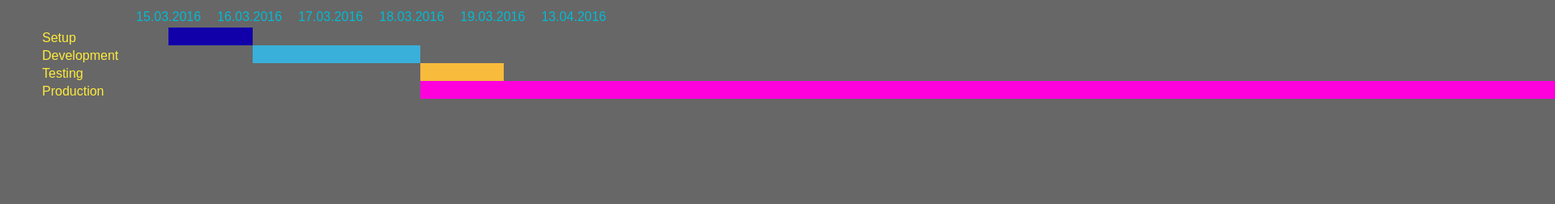
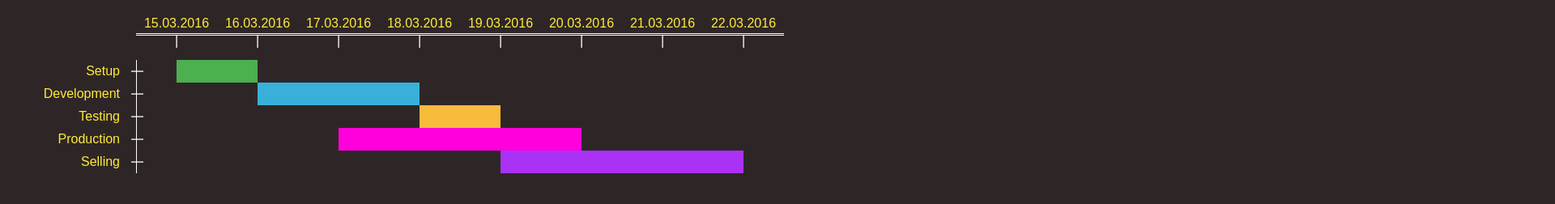
Before and after one commit to voskrekasenko/web-challenge, a website: page index.html in a window 1280 px wide. Shown: the top 252 px of the page at 81% size, 1920 px wide, since content can reach past the window. Drawn offline with Linux system fonts and the light colour scheme.

Commit message:
styling diagram

```diff
--- a/data.json
+++ b/data.json
@@ -1,11 +1,11 @@
 {
-	"scale": ["15.03.2016", "16.03.2016", "17.03.2016", "18.03.2016", "19.03.2016", "13.04.2016"],
+	"scale": ["15.03.2016", "16.03.2016", "17.03.2016", "18.03.2016", "19.03.2016", "20.03.2016", "21.03.2016", "22.03.2016"],
 	"items": [
 		{
 			"title": "Setup",
 			"start": "15.03.2016",
 			"end": "16.03.2016",
-			"color": "#1100AA"
+			"color": "#4caf50"
 		},
 		{
 			"title": "Development",
@@ -21,9 +21,15 @@
 		},
 		{
 			"title": "Production",
-			"start": "18.03.2016",
-			"end": "13.04.2016",
+			"start": "17.03.2016",
+			"end": "20.03.2016",
 			"color": "#FF00DD"
+		},
+		{
+			"title": "Selling",
+			"start": "19.03.2016",
+			"end": "22.03.2016",
+			"color": "#aa32f5"
 		}
 	]
 }
--- a/index.js
+++ b/index.js
@@ -42,10 +42,13 @@
     },
     createTableResults: function(data, classResults, mainElement){
       var fragment = document.createDocumentFragment();
+      var scaleFieldWidth = document.getElementsByClassName('field_scale')[0].offsetWidth;
+      console.log(scaleFieldWidth);
       var div = document.createElement('div');
       var ul = document.createElement('ul');
       div.classList.add(classResults);
       ul.classList.add('results_list');
+      ul.style.width = scaleFieldWidth * data.scale.length + 'px';
       var dates = {
         min: 0,
         max: 0,
@@ -60,8 +63,8 @@
       dates.long = (dates.max - dates.min);
       for(var i = 0; i < data.items.length; i++){
         var li = document.createElement('li');
-        li.style.width = this.getWidthField(data.items[i], dates.long) * 5 + '%';
-        li.style.marginLeft = this.getOffsetField(data.items[i], dates.min, dates.long) * 5 + '%';
+        li.style.width = this.getWidthField(data.items[i], dates.long) * scaleFieldWidth + 'px';
+        li.style.marginLeft = this.getOffsetField(data.items[i], dates.min, dates.long) * scaleFieldWidth + 'px';
         li.style.backgroundColor = data.items[i].color;
         fragment.appendChild(li);
       }
@@ -70,10 +73,10 @@
       mainElement.appendChild(div);
     },
     getWidthField: function(item, long){
-      return (this.dateUtcDays(item.end) - this.dateUtcDays(item.start))*100/long;
+      return this.dateUtcDays(item.end) - this.dateUtcDays(item.start);
     },
     getOffsetField: function(item, min, long){
-      return (this.dateUtcDays(item.start) - min)*100/long;
+      return this.dateUtcDays(item.start) - min;
     },
     dateUtcDays: function(str){
       var num = str.split('.');
@@ -82,6 +85,5 @@
   };
 
   var createDiagram = new Diagram('data.json', 'main');
-  console.log(createDiagram);
 
 }());
--- a/main.css
+++ b/main.css
@@ -1,37 +1,72 @@
 body {
-  background-color: rgba(65, 65, 65, 0.8);
+  background-color: #2e2626;
   font-family: Arial, Helvetica, sans-serif;
 }
 .list_scale {
-  padding-left: 150px;
-  margin: 0;
+  display: block;
+  padding: 0;
+  margin: 20px 0 30px 160px;
 }
 .field_scale {
   display: inline-block;
-  margin: 4px 10px;
-  color: #00bcd4;
+  position: relative;
+  color: #ffeb3b;
+  text-align: center;
+  width: 100px;
+  padding-bottom: 3px;
+  border-bottom: double 3px #fff;
+}
+.field_scale:after {
+  content: '|';
+  position: absolute;
+  color: #fff;
+  top: 22px;
+  left: 48px;
+}
+.field_scale:first-child {
+  padding-left: 0;
 }
 .list_items {
   display: inline-block;
+  padding: 0 30px 0 10px;
   margin: 0;
   vertical-align: top;
   width: 120px;
 }
 .field_items {
-  display: block;
-  margin: 4px;
+  display: inline-block;
+  position: relative;
+  padding: 0px 20px 0 10px;
+  margin-right: 2px;
+  height: 28px;
+  line-height: 28px;
+  vertical-align: middle;
   color: #ffeb3b;
+  text-align: right;
+  width: 100%;
+  border-right: solid 1px #fff;
+}
+.field_items:after {
+  position: absolute;
+  content: '|';
+  color: #fff;
+  right: -4px;
+  top: 0;
+  transform: rotate(90deg);
+}
+.field_items:last-child {
+  border-bottom: none;
 }
 .results_block {
   display: inline-block;
+  margin-left: 50px;
 }
 .results_list {
-  width: 580px;
-  padding-left: 40px;
+  display: inline-block;
+  padding: 0;
   margin: 0;
 }
 .results_list li {
-  line-height: 10px;
-  padding-top: 22px;
+  padding-top: 28px;
   list-style: none;
 }
```
